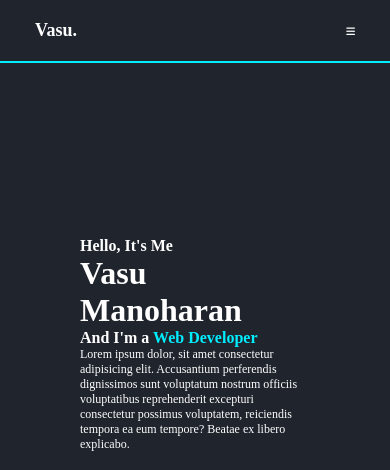
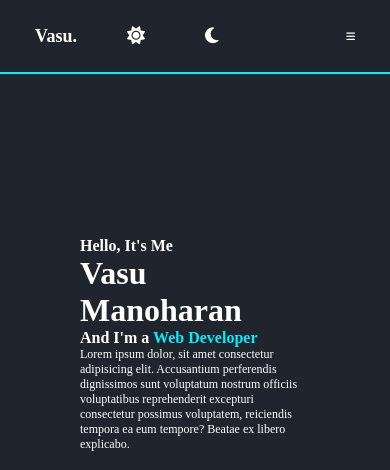
Before and after one commit to vasumanoharan/Portfolio, a website: page index.html in a window 390 px wide. Shown: the top 470 px of the page. Drawn offline with nearby package versions, Linux system fonts and the light colour scheme.

Commit message:
color changed

```diff
--- a/index.html
+++ b/index.html
@@ -16,9 +16,15 @@
 <body>
     <!-- Navbar design -->
     <header class="header">
+        <div class="logo">
             <a href="" class="logo">Vasu.</a>
+            <i class="fa-solid fa-sun" id="sun" onclick="sun()"></i>
+            <i class="fa-solid fa-moon"></i>
+        </div>
 
-        <i class="fa-solid fa-bars" onclick="pres()"></i>
+
+
+        <i class="fa-solid fa-bars" onclick="pres()" id="slide_nav"></i>
         <nav class="navbar">
             <box-icon name='child'></box-icon>
             <box-icon name='child'></box-icon>
@@ -30,7 +36,7 @@
             <a href="#Project">Projects</a>
             <a href="#contact">Contact</a>
         </nav>
-        <div class="side_bar" >
+        <div class="side_bar">
 
 
             <div>
@@ -61,7 +67,8 @@
 
             </div>
             <div style="display: flex;gap: 20px;">
-                <a href="./resume/Professional Resume Web Developer_20231130_144549_0000 (1).pdf" class="btn">Download CV</a>
+                <a href="./resume/Professional Resume Web Developer_20231130_144549_0000 (1).pdf" class="btn">Download
+                    CV</a>
                 <a href="#contact" class="btn">Get in Touch</a>
             </div>
 
@@ -74,7 +81,8 @@
     <!-- About section design -->
     <section class="about" id="about">
         <div class="about_img">
-            <img src=".//Images/vasu_photo.jpeg" alt="" width="200px" style="border-radius: 50%;border: 8px solid #0ef;">
+            <img src=".//Images/vasu_photo.jpeg" alt="" width="200px"
+                style="border-radius: 50%;border: 8px solid #0ef;">
         </div>
         <div class="about_content">
             <h2 class="heading">About <span style="color: #0ef;">Me</span></h2>
@@ -233,19 +241,27 @@
 
                 <tr>
                     <td><i class="fa-solid fa-school"></i></td>
-                    <td><h3 style="font-size: 24px;">Vidyaa Vikas Matric School</h3></td>
+                    <td>
+                        <h3 style="font-size: 24px;">Vidyaa Vikas Matric School</h3>
+                    </td>
                 </tr>
                 <tr>
                     <td> <i class="fa-solid fa-graduation-cap"></i></td>
-                    <td><h3 style="font-size: 24px;">2013-2015</h3></td>
+                    <td>
+                        <h3 style="font-size: 24px;">2013-2015</h3>
+                    </td>
                 </tr>
                 <tr>
                     <td><i class="fa-solid fa-award"></i> </td>
-                    <td><h3 style="font-size: 24px;">84%</h3></td>
+                    <td>
+                        <h3 style="font-size: 24px;">84%</h3>
+                    </td>
                 </tr>
                 <tr>
                     <td><i class="fa-solid fa-location-dot"></i></td>
-                    <td><h3 style="font-size: 24px;">Gandarvakkottai,Thanjavur.</h3></td>
+                    <td>
+                        <h3 style="font-size: 24px;">Gandarvakkottai,Thanjavur.</h3>
+                    </td>
                 </tr>
             </table>
         </div>
@@ -258,19 +274,27 @@
 
                 <tr>
                     <td><i class="fa-solid fa-school"></i></td>
-                    <td><h3 style="font-size: 24px;">Anna University-Tiruchirapalli</h3></td>
+                    <td>
+                        <h3 style="font-size: 24px;">Anna University-Tiruchirapalli</h3>
+                    </td>
                 </tr>
                 <tr>
                     <td> <i class="fa-solid fa-graduation-cap"></i></td>
-                    <td><h3 style="font-size: 24px;">2015-2019</h3></td>
+                    <td>
+                        <h3 style="font-size: 24px;">2015-2019</h3>
+                    </td>
                 </tr>
                 <tr>
                     <td><i class="fa-solid fa-award"></i> </td>
-                    <td><h3 style="font-size: 24px;">63%</h3></td>
+                    <td>
+                        <h3 style="font-size: 24px;">63%</h3>
+                    </td>
                 </tr>
                 <tr>
                     <td><i class="fa-solid fa-location-dot"></i></td>
-                    <td><h3 style="font-size: 24px;">Tiruchirapalli</h3></td>
+                    <td>
+                        <h3 style="font-size: 24px;">Tiruchirapalli</h3>
+                    </td>
                 </tr>
             </table>
         </div>
@@ -344,7 +368,8 @@
 
     <!-- Contacts -->
     <section class="contact" id="contact">
-        <h2 style="font-size: 32px;text-align: center;margin-bottom: 24px;">Contacts <span style="color: #0ef;">Me!</span></h2>
+        <h2 style="font-size: 32px;text-align: center;margin-bottom: 24px;">Contacts <span
+                style="color: #0ef;">Me!</span></h2>
         <div class="con_tab">
             <div style="display: flex;gap: 50px;padding: 20px;justify-content: center;">
                 <i class="fa-solid fa-envelope"></i>
--- a/index.js
+++ b/index.js
@@ -4,3 +4,7 @@ function pres(){
 function cls(){
     document.querySelector('.side_bar').classList.toggle('show')
 }
+function sun(){
+    var bdy=document.querySelector('body')
+    bdy.classList.toggle('shower')
+}
--- a/style.css
+++ b/style.css
@@ -21,6 +21,27 @@ html {
 body {
     background: var(--bg-color);
     color: var(--text-color);
+    transition: 2s;
+}
+.logo{
+    height: 32px;
+    width: 32px;
+    display: flex;
+    gap: 60px;
+    align-items: center;
+
+}
+.shower{
+    background-color: #AC87C5;
+    color:white;
+    transition-duration: 2s;
+
+
+}
+.logo i{
+    cursor: pointer;
+    width: 32px;
+    display: flex;
 }
 .header {
     position: fixed;
@@ -83,7 +104,7 @@ body {
     display: flex;
     color: white;
 }
-.header i{
+#slide_nav{
     display: none;
     cursor: pointer;
 }
@@ -159,7 +180,7 @@ section {
     /* position: relative;
     top: -300px; */
     gap: 50px;
-    background-color: var(--second-bg-color);
+    /* background-color: var(--second-bg-color); */
     /* height: 100px; */
     padding: 80px;
 }
@@ -223,7 +244,7 @@ section {
     transform: scale(1.02);
 }
 .Experience{
-    background-color: var(--second-bg-color);
+    /* background-color: var(--second-bg-color); */
     display: flex;
     flex-direction: column;
     justify-content: center;
@@ -289,7 +310,7 @@ section {
     box-shadow: 0 0 1rem var(--main-color);
 }
 .edu_sslc{
-    background-color: var(--second-bg-color);
+    /* background-color: var(--second-bg-color); */
     display: flex;
     flex-direction: column;
     justify-content: center;
@@ -335,7 +356,7 @@ section {
     padding: 60px 0 0 0;
 }
 .portfolio_container{
-    background-color: var(--second-bg-color);
+    /* background-color: var(--second-bg-color); */
     display: grid;
     grid-template-columns: repeat(3,1fr);
     align-items: center;
@@ -412,7 +433,7 @@ transition: 0.5s ease;
     padding: 24px;
     font-size: 24px;
     color: var(--text-color);
-    background: var(--second-bg-color);
+    /* background: var(--second-bg-color); */
     border-radius: 10px;
     margin-bottom: 10px;
 }
@@ -470,7 +491,7 @@ transition: 0.5s ease;
 
 }
 @media screen and (max-width:768px) {
-    .header i{
+    #slide_nav{
         display: flex;
     }
     .navbar{
```
Lines whose indentation alone changed are shown as unchanged.
